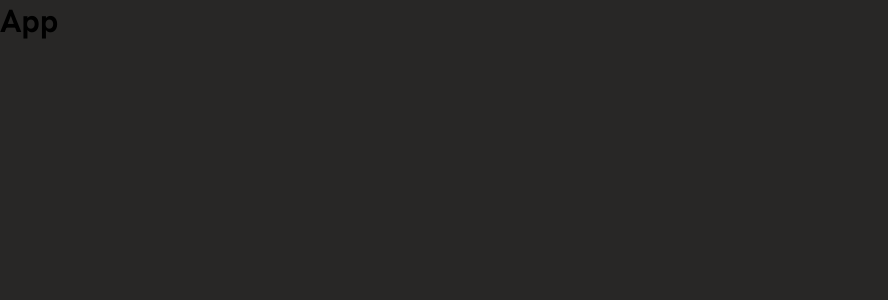
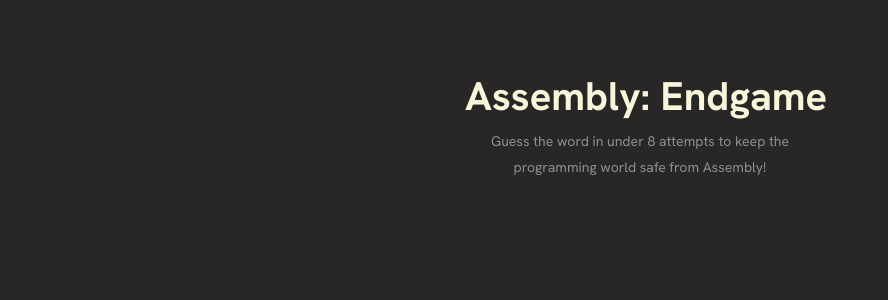
Before and after one commit to HamDean/assembly-endgame, a React (Vite) app: page / in a window 1280 px wide. Shown: the top 300 px of the page, without its empty margins (0-888 px from the left). Built offline with nearby package versions, Linux system fonts and the light colour scheme.

Commit message:
Build page header

```diff
--- a/src/App.jsx
+++ b/src/App.jsx
@@ -1,6 +1,10 @@
+import Header from "./components/Header"
+
 const App = () => {
   return (
-    <h1>App</h1>
+    <main>
+      <Header />
+    </main>
   )
 }
 export default App
--- /dev/null
+++ b/src/components/Header.jsx
@@ -0,0 +1,12 @@
+const Header = () => {
+  return (
+    <header>
+      <h1>Assembly: Endgame</h1>
+      <span>
+        Guess the word in under 8 attempts to keep the programming world safe
+        from Assembly!
+      </span>
+    </header>
+  );
+};
+export default Header;
--- a/src/index.css
+++ b/src/index.css
@@ -4,8 +4,37 @@
   box-sizing: border-box;
 }
 
+html {
+  font-size: 62.5%;
+}
+
 body {
   background-color: #282726;
   font-family: "Hanken Grotesk", sans-serif;
   font-optical-sizing: auto;
+  display: flex;
+  flex-direction: column;
+  justify-content: center;
+  align-items: center;
+  gap: 3.6rem;
+  text-align: center;
+  padding: 7rem;
 }
+
+/** Header section */
+
+header {
+  color: #F9F4DA;
+  font-size: 2rem;
+  max-width: 350px;
+}
+
+header h1 {
+  text-wrap: nowrap;
+  margin-bottom: 0.4rem;
+}
+
+header span {
+  color: #8E8E8E;
+  font-size: 1.4rem;
+}
```
